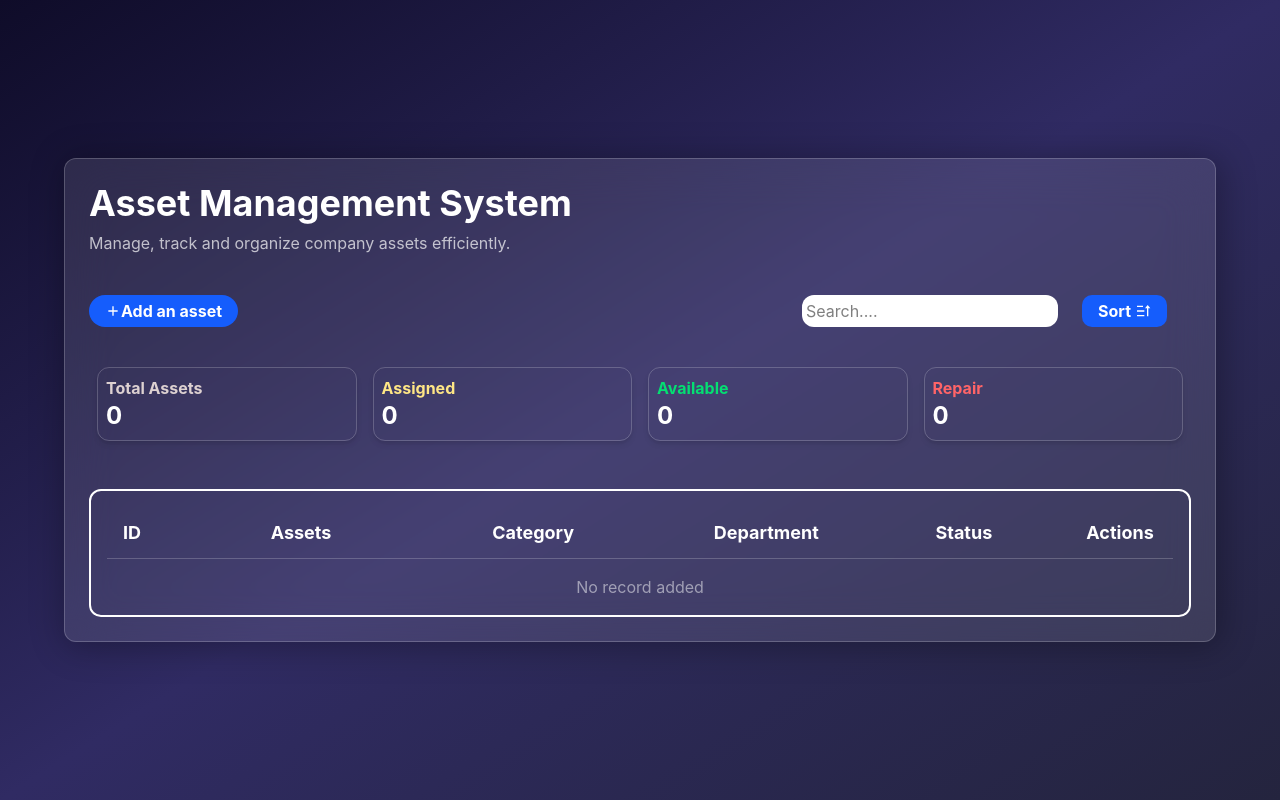
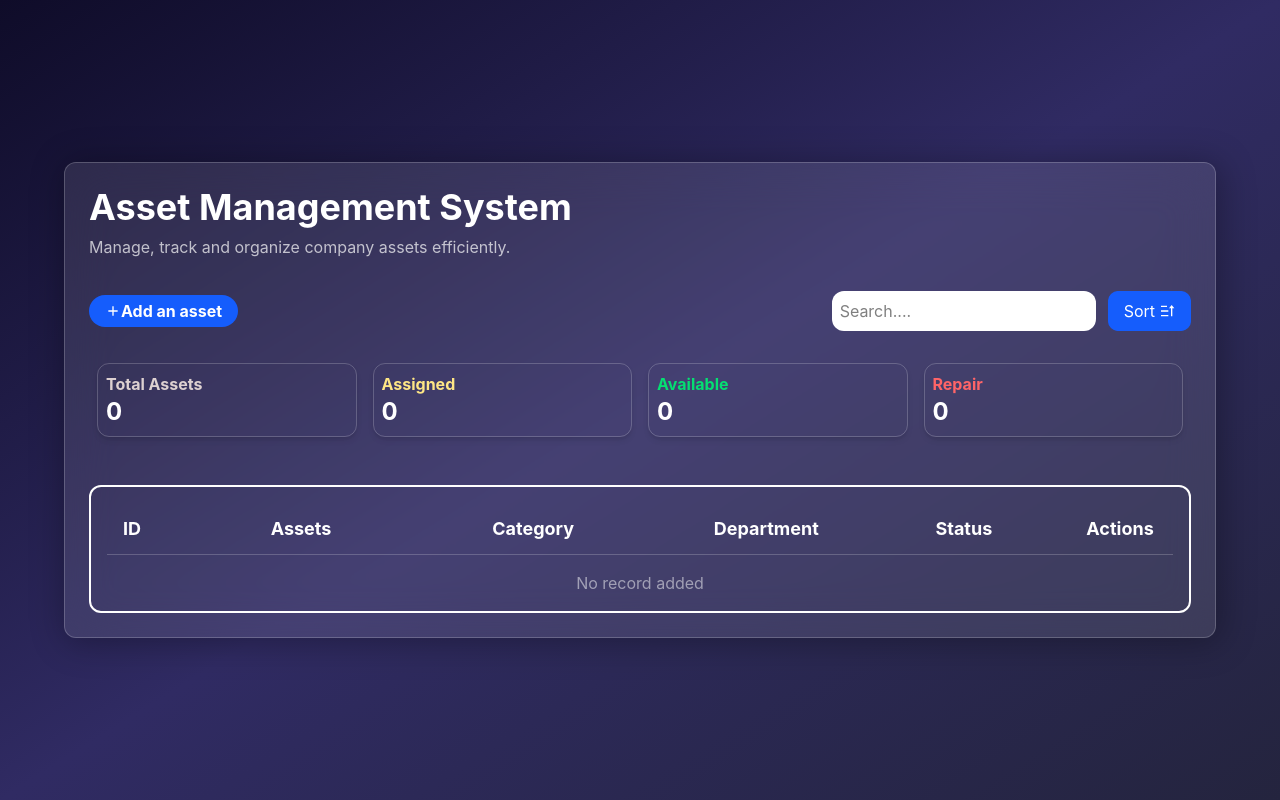
Before and after one commit to alekh-codes/Assets-Tracker-App, a React (Vite) app: page / in a window 1280 px wide. Built offline with nearby package versions, Linux system fonts and the light colour scheme.

Commit message:
Fixed search and sort buttons

```diff
--- a/src/components/features/HeaderBtns.jsx
+++ b/src/components/features/HeaderBtns.jsx
@@ -46,21 +46,21 @@ export default function HeaderBtns({ setCopyList, copyList, asset, setShowForm,s
         </button>
 
       </div>
-      <div className="flex items-center mt-5 md:m-0  ">
-        <div className="flex items-center">
+      <div className="flex gap-3 w-full md:w-auto flex-col md:flex-row mt-5 md:m-0  ">
+        <div className="flex items-center w-full md:w-auto">
           <input
             type="text"
             value={search}
             onChange={(e) => setSearch(e.target.value)}
             placeholder="Search...."
-            className="p-1 bg-white text-black rounded-xl"
+            className="flex-1 p-2 bg-white text-black rounded-xl"
           />
 
         </div>
-        <div ref={menuRef} className="flex justify-around relative mx-6  px-4 py-1 cursor-pointer bg-blue-600  m-2 rounded-[10px] hover:bg-blue-800">
+        <div ref={menuRef} className="relative w-full md:w-auto cursor-pointer bg-blue-600 rounded-[10px] hover:bg-blue-800">
           <button
           onClick={()=>setDisplay(prev=>!prev)}
-          className=" flex items-center gap-1 font-bold transition-all ease-in duration-300 ">
+          className="w-full md:w-auto px-4 py-2 bg-blue-600 rounded-xl flex justify-center items-center gap-1 ">
 
             Sort<RiSortAsc />
           </button>
--- a/src/components/features/SortDropDown.jsx
+++ b/src/components/features/SortDropDown.jsx
@@ -2,7 +2,7 @@ import { useContext, useRef ,useState} from "react"
 import { AssetContext } from "../../context/AssetContext"
 
 function SortDropDown({setCopyList,setDisplay}){
-    const sortBtns = "p-1 cursor-pointer"
+    const sortBtns = "p-1 cursor-pointer text-left w-full bg-white hover:bg-white/70"
     const {asset, setAssets} = useContext(AssetContext);
     function handleSortDefault(){
         setCopyList(asset);
@@ -18,7 +18,7 @@ function SortDropDown({setCopyList,setDisplay}){
     }
 
     return(
-        <div className="absolute flex flex-col bg-white text-black z-10 top-10 shadow-2xl md:top-10 py-1 px-2 rounded-xl">
+        <div className="absolute flex flex-col w-full md:w-auto bg-white  text-black z-10 top-12 shadow-2xl md:top-12 py-1 px-2 rounded-xl">
             <button className={sortBtns}
             onClick={handleSortDefault}
             >Default</button>
```
